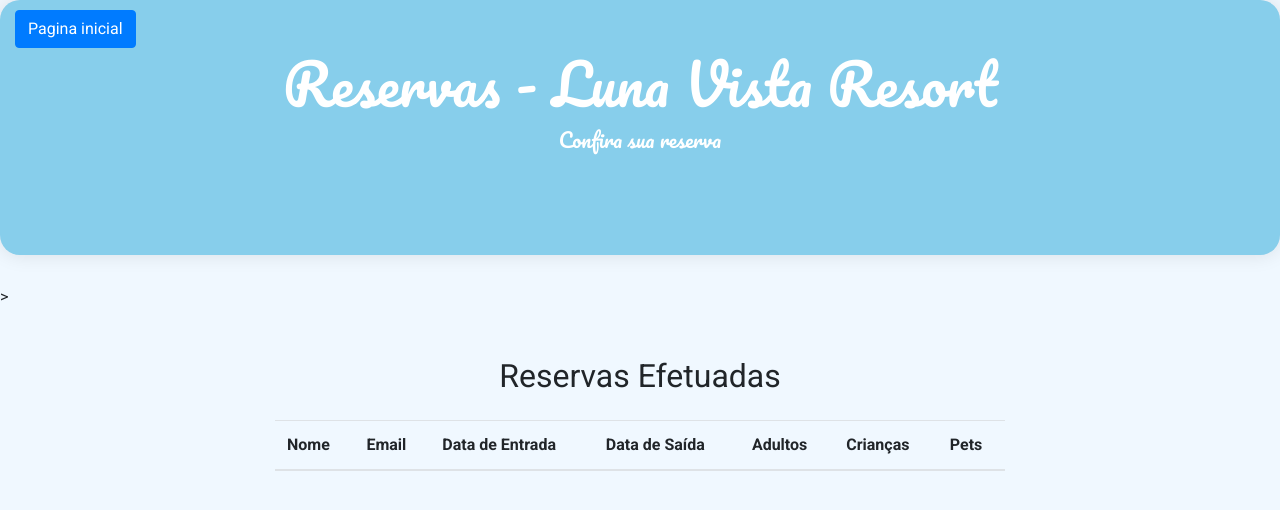
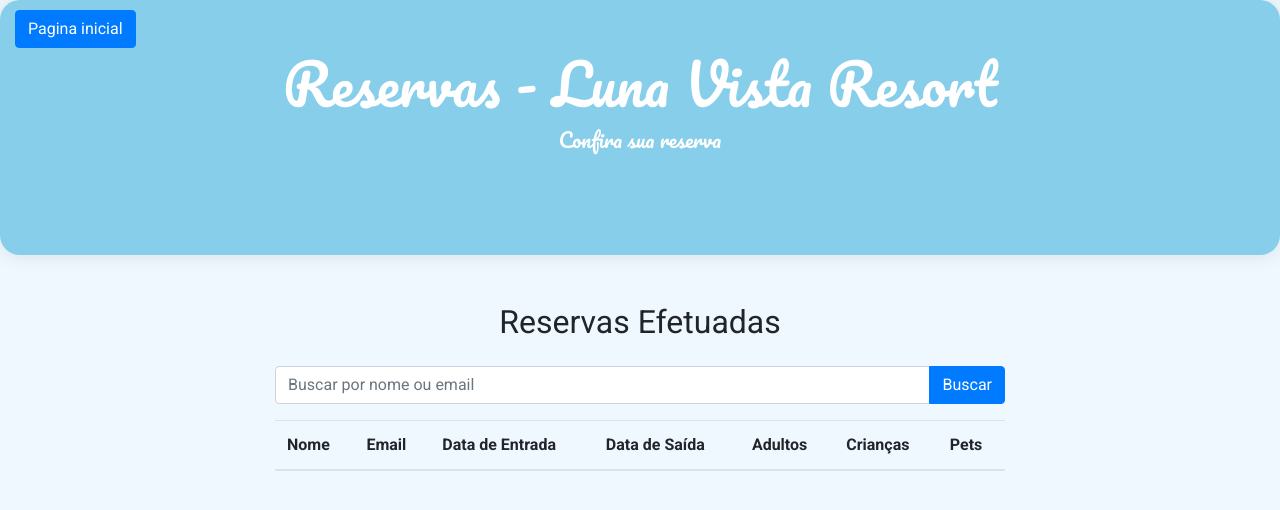
Before and after one commit to PatrikIsrael/frontend-training, a plain HTML site: page LunaVistaResort/reserva.html in a window 1280 px wide. Drawn offline with nearby package versions, Linux system fonts and the light colour scheme.

Commit message:
Botão buscar implementado

```diff
--- a/LunaVistaResort/reserva.html
+++ b/LunaVistaResort/reserva.html
@@ -21,12 +21,18 @@
 
 <div class="col-md-7 fixed-top" style="right: 10px; top: 10px;">
     <button onclick="window.location.href='index.html'" class="btn btn-primary">Pagina inicial</button>
-</div>>
+</div>
 
 <main class="container">
     <section class="row mt-5 justify-content-center">
         <div class="col-md-8">
             <h2 class="text-center mb-4">Reservas Efetuadas</h2>
+            <div class="input-group mb-3">
+                <input id="campoBusca" type="text" class="form-control" placeholder="Buscar por nome ou email">
+                <div class="input-group-append">
+                    <button id="botaoBuscar" class="btn btn-primary" type="button">Buscar</button>
+                </div>
+            </div>
             <table class="table">
                 <thead>
                     <tr>
```
